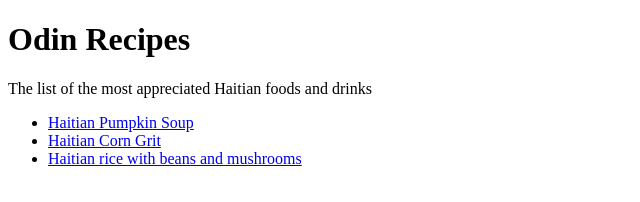
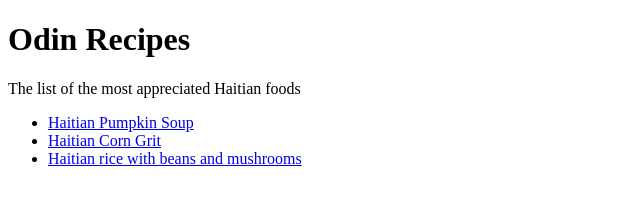
Before and after one commit to PM-Pat/odin-recipes, a plain HTML site: page index.html in a window 1280 px wide. Shown: the full height of the page, 0-640 px from the left. Drawn offline with Linux system fonts and the light colour scheme.

Commit message:
Verify typos and correct synthax errors

```diff
--- a/index.html
+++ b/index.html
@@ -12,7 +12,7 @@
 </head>
 <body>
     <h1>Odin Recipes</h1>
-    <p>The list of the most appreciated Haitian foods and drinks</p>
+    <p>The list of the most appreciated Haitian foods</p>
 
     <ul>
     <li> <a href="./recipes/haitian-pumpkin-soup.html">Haitian Pumpkin Soup</a> </li>
```
